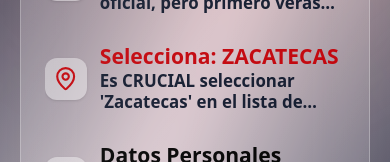
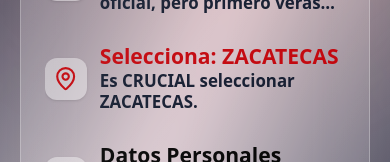
Before and after one commit to felipemiramontesr/cr, a React (Vite) app: page / in a window 390 px wide. Shown: the part 344-506 px from the top of the page. Built offline with nearby package versions, Linux system fonts and the light colour scheme.

Commit message:
Optimize step descriptions for mobile readability per user request

```diff
--- a/src/components/StepList.tsx
+++ b/src/components/StepList.tsx
@@ -5,13 +5,13 @@ const steps = [
     {
         icon: MapPin,
         title: "Sitio Web Nacional",
-        description: "Serás redirigido al portal oficial, pero primero verás un selector de estados.",
+        description: "Serás redirigido al portal oficial, pero primero verás un selector.",
         highlight: true
     },
     {
         icon: MapPin,
         title: "Selecciona: ZACATECAS",
-        description: "Es CRUCIAL seleccionar 'Zacatecas' en el lista de estados para que tu donativo llegue a nosotros.",
+        description: "Es CRUCIAL seleccionar ZACATECAS.",
         highlight: true,
         color: "text-red-700"
     },
```
